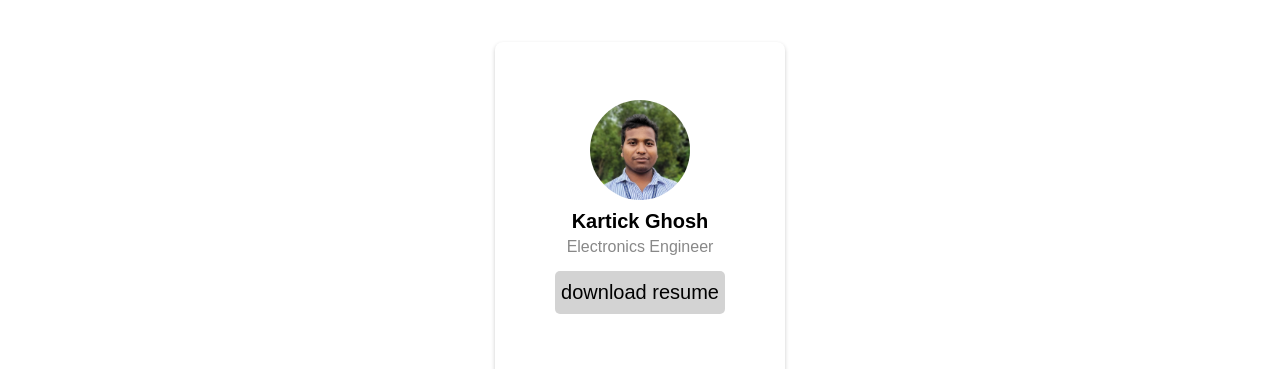
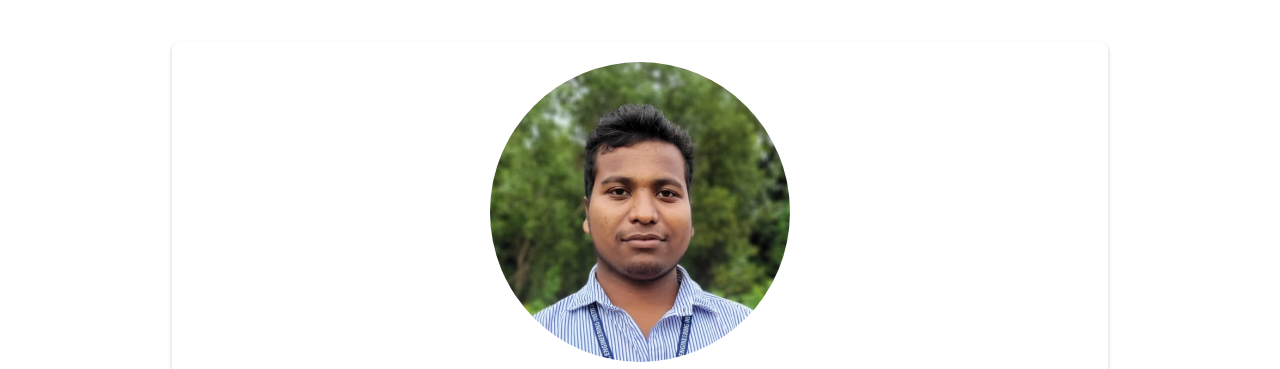
Before and after one commit to Team-KAPSSS/fingerprint-rfid-based-recognizing-system, a plain HTML site: page teammembers.html in a window 1280 px wide. Shown: the part 332-701 px from the top of the page. Drawn offline with Linux system fonts and the light colour scheme.

Commit message:
Update teammembers.html

```diff
--- a/teammembers.html
+++ b/teammembers.html
@@ -82,8 +82,8 @@ flex-direction:column;
     text-align: center;
     transition: transform 0.3s ease;
     margin: 10px;
-    height:300px;
-    width: 250px;
+    height:auto;
+    width: 70%;
     display: flex;
     justify-content: center;
     align-items: center;
@@ -91,8 +91,8 @@ flex-direction:column;
 }
 
 .profile-card img {
-    width: 100px;
-    height: 100px;
+    width: 300px;
+    height: 300px;
     border-radius: 50%;
     margin: 0 auto 10px;
     display: block;
```
